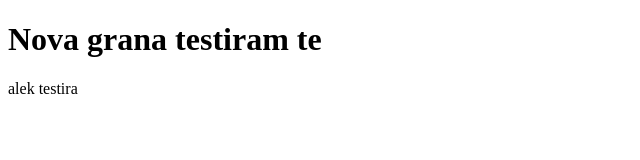
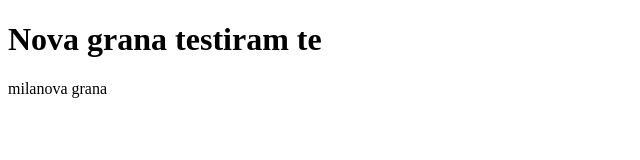
Before and after one commit to misabj/test, a plain HTML site: page index.html in a window 1280 px wide. Shown: the full height of the page, 0-640 px from the left. Drawn offline with Linux system fonts and the light colour scheme.

Commit message:
Update index.html

```diff
--- a/index.html
+++ b/index.html
@@ -7,6 +7,6 @@
   </head>
   <body>
     <h1>Nova grana testiram te</h1>
-    <p>alek testira</p>
+    <p>milanova grana</p>
   </body>
 </html>
```
